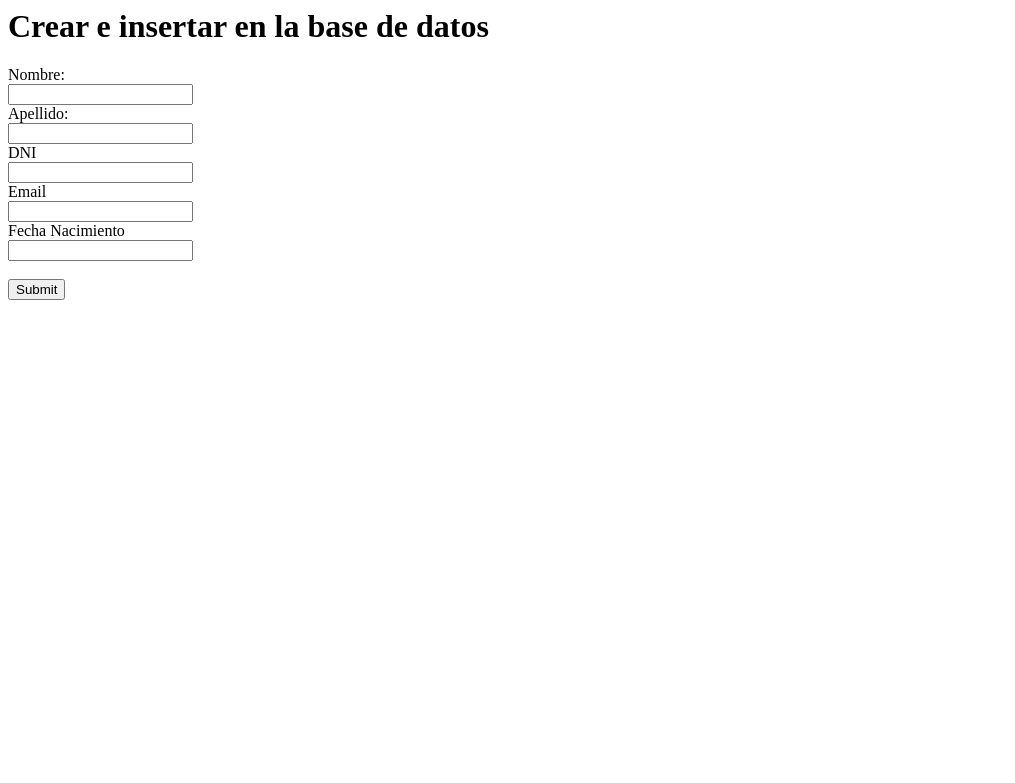
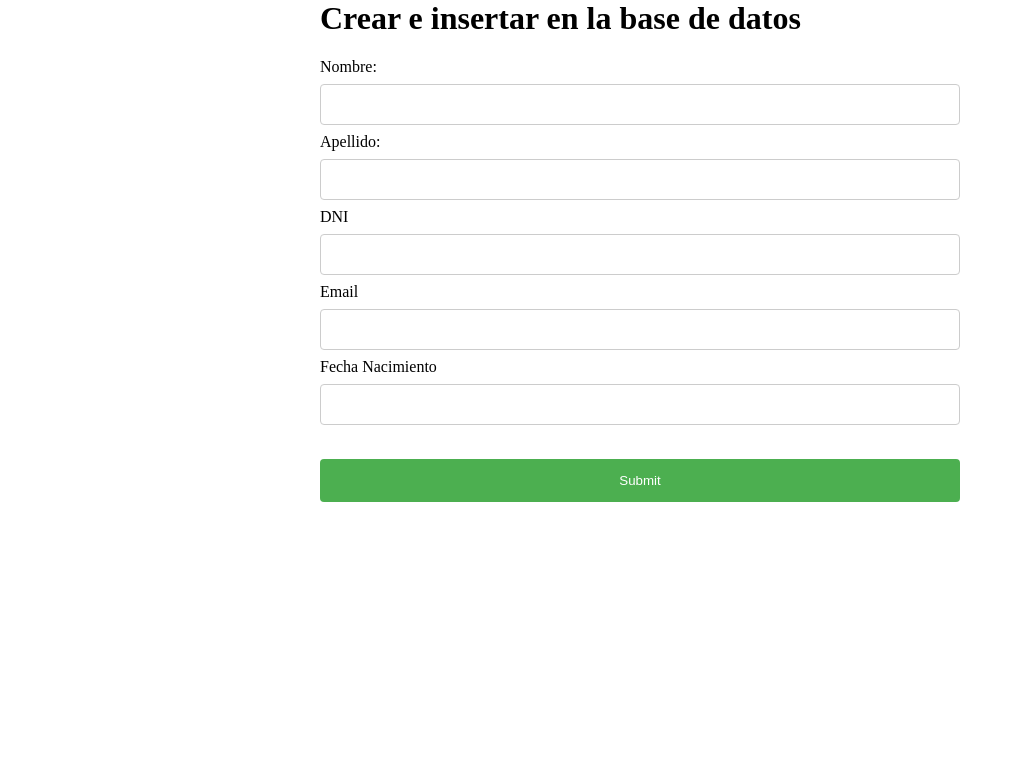
Before and after one commit to himar10/AmpliacionCRUD, a PHP site: page /crear.php in a window 1280 px wide. Shown: the top 783 px of the page, without its empty margins (0-1015 px from the left). Run offline with PHP 8.4, Linux system fonts and the light colour scheme.

Commit message:
Añadir CSS a formulario

```diff
--- a/crear.php
+++ b/crear.php
@@ -1,5 +1,14 @@
 
 <html>
+<head>
+    <meta charset="utf-8">
+    <meta name="viewport" content="width=device-width, initial-scale=1, shrink-to-fit=no">
+    <meta name="description" content="">
+    <meta name="author" content="">
+
+    <link href="css/estilos.css" rel="stylesheet">
+</head>
+
 <body>
 
     <h1>Crear e insertar en la base de datos</h1>
@@ -18,7 +27,6 @@
         <br><br>
         <input type="submit" value="Submit">
     </form>
-
 </body>
 </html>
 
@@ -104,7 +112,7 @@ function valida_texto ($valor){
             return false;
         }
 
-        if (strlen($_POST["nombre"]) > 3) {
+        if (strlen($_POST["nombre"]) > 1) {
             return true;
         }
         else{
--- /dev/null
+++ b/css/estilos.css
@@ -0,0 +1,56 @@
+ul {
+    list-style-type: none;
+    margin: 0;
+    padding: 0;
+    width: 200px;
+    background-color: #f1f1f1;
+}
+
+li a {
+    display: block;
+    color: #000;
+    padding: 8px 16px;
+    text-decoration: none;
+}
+
+/* Change the link color on hover */
+li a:hover {
+    background-color: red;
+    color: white;
+}
+body{
+    width: 50%;
+    margin: 0 auto;
+}
+
+
+input[type=text], select {
+    width: 100%;
+    padding: 12px 20px;
+    margin: 8px 0;
+    display: inline-block;
+    border: 1px solid #ccc;
+    border-radius: 4px;
+    box-sizing: border-box;
+}
+
+input[type=submit] {
+    width: 100%;
+    background-color: #4CAF50;
+    color: white;
+    padding: 14px 20px;
+    margin: 8px 0;
+    border: none;
+    border-radius: 4px;
+    cursor: pointer;
+}
+
+input[type=submit]:hover {
+    background-color: #45a049;
+}
+
+div {
+    border-radius: 5px;
+    background-color: #f2f2f2;
+    padding: 20px;
+}
```
Also changed, not shown: index.php (+6 -21 lines).
